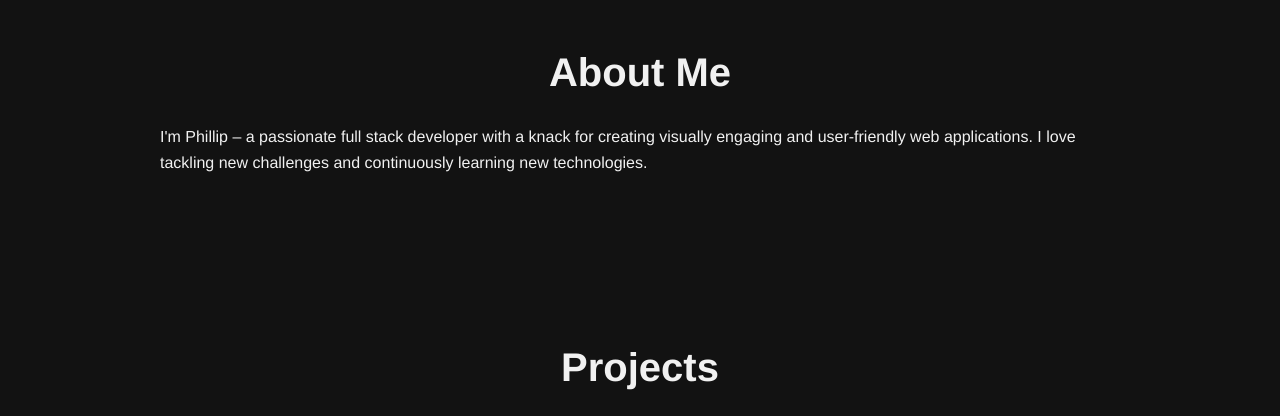
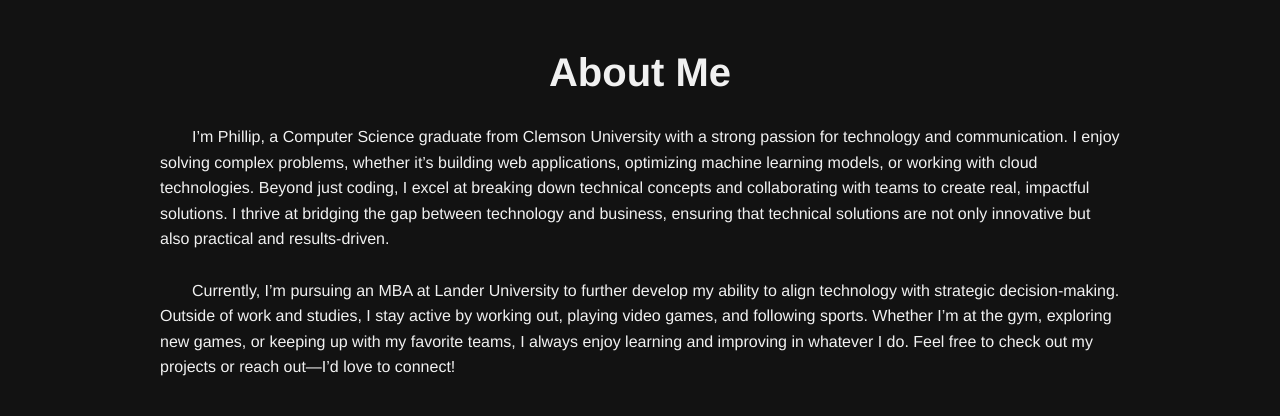
Before and after one commit to pchedden22/pchedden22.github.io, a plain HTML site: page index.html in a window 1280 px wide. Shown: the part 840-1256 px from the top of the page. Drawn offline with Linux system fonts and the light colour scheme.

Commit message:
Added About Me

```diff
--- a/index.html
+++ b/index.html
@@ -31,9 +31,13 @@
   <section id="about" class="content-section">
     <h2>About Me</h2>
     <p>
-      I'm Phillip – a passionate full stack developer with a knack for creating
-      visually engaging and user-friendly web applications. I love tackling new
-      challenges and continuously learning new technologies.
+      &emsp;&emsp;I’m Phillip, a Computer Science graduate from Clemson University with a strong passion for technology and communication. I enjoy solving complex problems, whether it’s building web applications,
+      optimizing machine learning models, or working with cloud technologies. Beyond just coding, I excel at breaking down technical concepts and collaborating with teams to create real, impactful solutions.
+      I thrive at bridging the gap between technology and business, ensuring that technical solutions are not only innovative but also practical and results-driven.
+      <br><br>
+      &emsp;&emsp;Currently, I’m pursuing an MBA at
+      Lander University to further develop my ability to align technology with strategic decision-making. Outside of work and studies, I stay active by working out, playing video games, and following sports.
+      Whether I’m at the gym, exploring new games, or keeping up with my favorite teams, I always enjoy learning and improving in whatever I do. Feel free to check out my projects or reach out—I’d love to connect!
     </p>
   </section>
 
```
